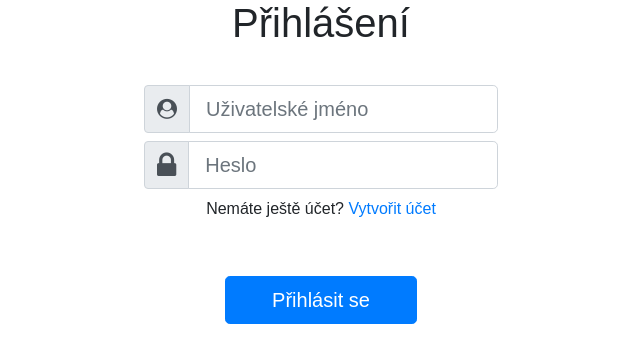
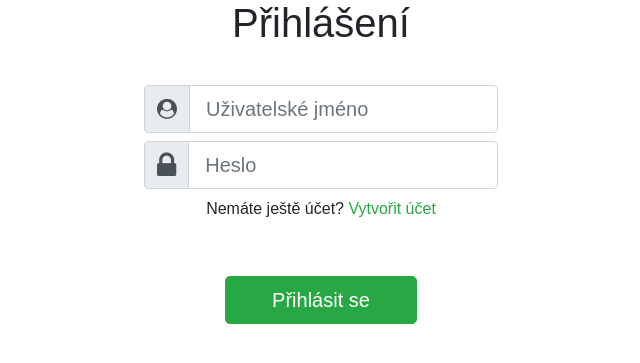
Before and after one commit to rejsek/web_semestralka, a PHP site: page /login_form.html in a window 1280 px wide. Shown: the part 129-492 px from the top of the page, without its empty margins (319-959 px from the left). Run offline with PHP 8.4, Linux system fonts and the light colour scheme.

Commit message:
changed visual of forms

```diff
--- a/login_form.html
+++ b/login_form.html
@@ -8,7 +8,7 @@
 
     <link rel="stylesheet" href="https://cdnjs.cloudflare.com/ajax/libs/font-awesome/4.7.0/css/font-awesome.min.css">
 
-    <link rel="stylesheet" href="../Semestralka/style.css">
+    <link rel="stylesheet" href="../web_semestralka/style.css">
 
     <meta charset="UTF-8">
     <meta name="Prihlasovaci formular" content="width=device-width, initial-scale=1.0">
@@ -46,7 +46,8 @@
         <a href="registration_form.html">Vytvořit účet</a>
       </p>
 
-      <button type="submit" class="btn btn-primary btn-lg">Přihlásit se</button>
+      <button type="submit" class="btn btn-success btn-lg">Přihlásit se</button>
+
     </form>
   </div>
 </body>
--- a/registration_form.html
+++ b/registration_form.html
@@ -8,7 +8,7 @@
 
     <link rel="stylesheet" href="https://cdnjs.cloudflare.com/ajax/libs/font-awesome/4.7.0/css/font-awesome.min.css">
 
-    <link rel="stylesheet" href="../Semestralka/style.css">
+    <link rel="stylesheet" href="../web_semestralka/style.css">
 
     <meta charset="UTF-8">
     <meta name="Vytvorit ucet" content="width=device-width, initial-scale=1.0">
@@ -52,7 +52,7 @@
         </div>
       </div>
 
-      <button type="submit" class="btn btn-primary btn-lg">Potvrdit</button>
+      <button type="submit" class="btn btn-success btn-lg">Potvrdit</button>
     </form>
   </div>
 </body>
--- a/style.css
+++ b/style.css
@@ -5,12 +5,10 @@ body {
 form {
     margin-top: 10%;
     width: 30%;
-    border-radius: 10px;
 }
 
 h1 {
     margin-bottom: 10%;
-    margin-top: 10%;
 }
 
 input {
@@ -29,6 +27,16 @@ button:hover{
     transition: 0.2s;
 }
 
+a {
+    color: rgb(40,167,69);
+}
+
 a:hover {
+    color: rgb(36, 189, 71);
+    transition: 0.2s;
     text-decoration: none;
 }
+
+img {
+    float: right;
+}
```
